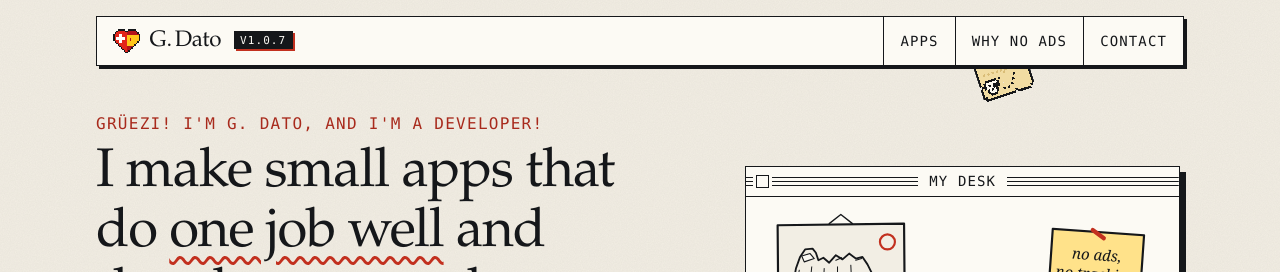
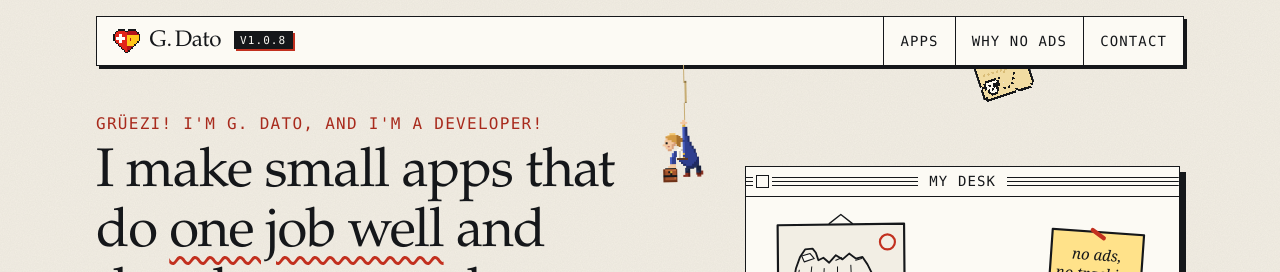
Before and after one commit to Gdato/gdato.github.io, a Jekyll site: the page built from index.html, in a window 1280 px wide. Shown: the top 272 px of the page. Built offline with Jekyll 4.4.1, drawn with Linux system fonts in a browser that asks for light colours; some of the changed text lies outside the part shown.

Commit message:
Monkey Island egg: a would-be pirate hangs from the menu bar and swings
Point at him or at the greeting and he swings on his rope, a chest in his other hand.
Version 1.0.8.

```diff
--- a/_config.yml
+++ b/_config.yml
@@ -1,7 +1,7 @@
 title: G. Dato
 # The version of the site, shown in the menu bar and in the status bar at the bottom.
 # Raise it with every change you publish: the last number for fixes, the middle one for new things, the first for a new look.
-version: "1.0.7"
+version: "1.0.8"
 description: Small Android apps by G. Dato, made in Switzerland. No ads, no tracking.
 lang: en
 url: "https://gdato.github.io"
--- a/_layouts/default.html
+++ b/_layouts/default.html
@@ -39,7 +39,7 @@
       <a class="bar__link" href="{{ '/#work' | relative_url }}">Apps</a>
       <a class="bar__link" href="{{ '/#why' | relative_url }}">Why no ads</a>
       <a class="bar__link" href="#contact">Contact</a>
-      {%- if page.url == "/" %}<span class="egg egg--map">{% include eggs/map.svg %}</span>{% endif %}
+      {%- if page.url == "/" %}<span class="egg egg--map">{% include eggs/map.svg %}</span><span class="egg egg--hang">{% include eggs/hang.svg %}</span>{% endif %}
     </nav>
   </header>
 
--- a/assets/style.css
+++ b/assets/style.css
@@ -412,3 +412,44 @@ main > section, main > .cards { margin-bottom: var(--gap); }
 .egg--book { right: 1.25rem; bottom: calc(100% - 1px); width: 34px; transform: rotate(-4deg); transform-origin: 50% 100%; }
 @media (max-width: 49.99rem) { .egg--saber { display: none; } }
 @media (max-width: 33.99rem) { .egg--map { right: 1rem; } }
+/* The greeting is a line from Monkey Island. Under the menu bar hangs a would-be pirate on a rope, a chest in his other
+   hand, like at the start of the second game. Point at him or at the greeting and he swings. Only on wide screens,
+   where he has the empty space between the greeting and the desk to himself. */
+.bar { position: relative; z-index: 2; }   /* the bar and what hangs from it stay above the page */
+.egg--hang { left: 35rem; top: 100%; width: 44px; transform-origin: 50% 0; animation: hang-idle 6s ease-in-out infinite; }
+.egg--hang .egg__art { transition: none; }
+.egg--hang:hover .egg__art { transform: none; }
+.hang__legs, .hang__chest { transform-box: fill-box; }
+.hang__legs { transform-origin: 0 0; }
+.hang__chest { transform-origin: 55% 0; }
+/* A pendulum: fastest through the middle, slowing at each end. The legs and the chest trail a little behind. */
+.egg--hang:hover, body:has(.mi:hover) .egg--hang { animation: hang-swing 1.9s infinite; }
+.egg--hang:hover .hang__legs, body:has(.mi:hover) .hang__legs { animation: hang-trail 1.9s .14s infinite; }
+.egg--hang:hover .hang__chest, body:has(.mi:hover) .hang__chest { animation: hang-trail-chest 1.9s .1s infinite; }
+@keyframes hang-idle { 0%, 100% { transform: rotate(-1.2deg); } 50% { transform: rotate(1.2deg); } }
+@keyframes hang-swing {
+  0% { transform: rotate(0); animation-timing-function: cubic-bezier(.33, .66, .66, 1); }
+  25% { transform: rotate(11deg); animation-timing-function: cubic-bezier(.37, 0, .63, 1); }
+  75% { transform: rotate(-11deg); animation-timing-function: cubic-bezier(.33, 0, .66, .33); }
+  100% { transform: rotate(0); }
+}
+@keyframes hang-trail {
+  0% { transform: rotate(0); animation-timing-function: cubic-bezier(.33, .66, .66, 1); }
+  25% { transform: rotate(-9deg); animation-timing-function: cubic-bezier(.37, 0, .63, 1); }
+  75% { transform: rotate(10deg); animation-timing-function: cubic-bezier(.33, 0, .66, .33); }
+  100% { transform: rotate(0); }
+}
+@keyframes hang-trail-chest {
+  0% { transform: rotate(0); animation-timing-function: cubic-bezier(.33, .66, .66, 1); }
+  25% { transform: rotate(-7deg); animation-timing-function: cubic-bezier(.37, 0, .63, 1); }
+  75% { transform: rotate(7deg); animation-timing-function: cubic-bezier(.33, 0, .66, .33); }
+  100% { transform: rotate(0); }
+}
+/* Reduced motion: no idle sway, and only a slow, small swing while someone points at him. */
+@media (prefers-reduced-motion: reduce) {
+  .egg--hang { animation: none; }
+  .egg--hang:hover, body:has(.mi:hover) .egg--hang { animation: hang-swing-soft 3.2s ease-in-out infinite; }
+  .egg--hang:hover .hang__legs, body:has(.mi:hover) .hang__legs, .egg--hang:hover .hang__chest, body:has(.mi:hover) .hang__chest { animation: none; }
+}
+@keyframes hang-swing-soft { 0%, 100% { transform: rotate(0); } 25% { transform: rotate(4deg); } 75% { transform: rotate(-4deg); } }
+@media (max-width: 74.99rem) { .egg--hang { display: none; } }
--- a/index.html
+++ b/index.html
@@ -7,7 +7,7 @@ permalink: /
 
 <section class="hero hero--home">
   <div class="hero__text">
-    <p class="label label--accent">Grüezi! I'm G.&#x202F;Dato, and I'm a developer!</p>
+    <p class="label label--accent mi">Grüezi! I'm G.&#x202F;Dato, and I'm a developer!</p>
     <h1>I make small apps that do <span class="underlined">one job well</span> and then leave you alone.</h1>
     <p class="hero__lead">No ads, no tracking, no account. Made here in Switzerland, for things I wanted to exist: a remote for my own devices, a proper slate for Jass night, a calendar for the bin bags.</p>
     <ul class="actions">
```
Also changed, not shown: _includes/eggs/hang.svg (added).
